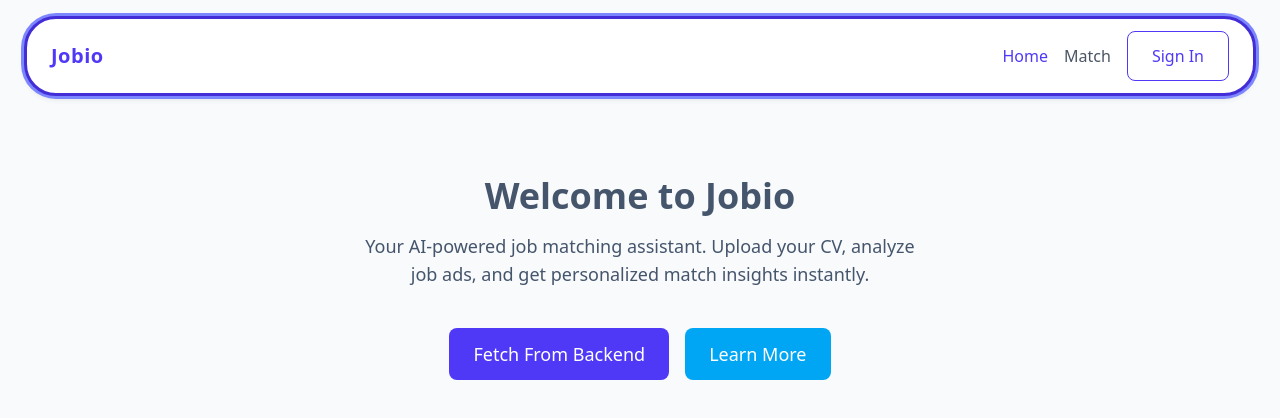
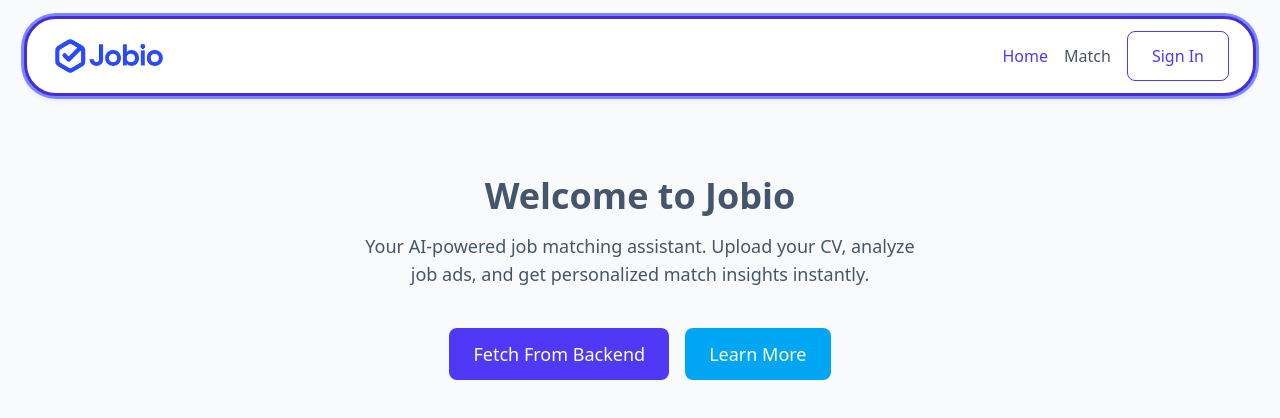
Before and after one commit to fac-32/Jobio-front, a React (Vite) app: page / in a window 1280 px wide. Shown: the top 418 px of the page. Built offline with nearby package versions, Linux system fonts and the light colour scheme.

Commit message:
feat: logo+ favicon

```diff
--- a/index.html
+++ b/index.html
@@ -2,7 +2,7 @@
 <html lang="en">
     <head>
         <meta charset="UTF-8" />
-        <link rel="icon" type="image/svg+xml" href="/vite.svg" />
+        <link rel="icon" type="image/svg+xml" href="./src/assets/favicon.png" />
         <meta name="viewport" content="width=device-width, initial-scale=1.0" />
         <title>jobio</title>
     </head>
--- a/src/components/Navbar.tsx
+++ b/src/components/Navbar.tsx
@@ -1,5 +1,6 @@
 import { NavLink } from 'react-router-dom';
 import { Button } from './ui/Button';
+import logo from '../assets/logo.png';
 
 export default function Navbar() {
     return (
@@ -15,7 +16,7 @@
                     to="/"
                     className="text-xl font-bold text-indigo-600 tracking-wide"
                 >
-                    Jobio
+                    <img src={logo} alt="Jobio Logo" className="h-10 w-auto" />
                 </NavLink>
 
                 <nav className="flex items-center space-x-4">
```
Also changed, not shown: src/assets/favicon.png (added), src/assets/logo.png (added).
